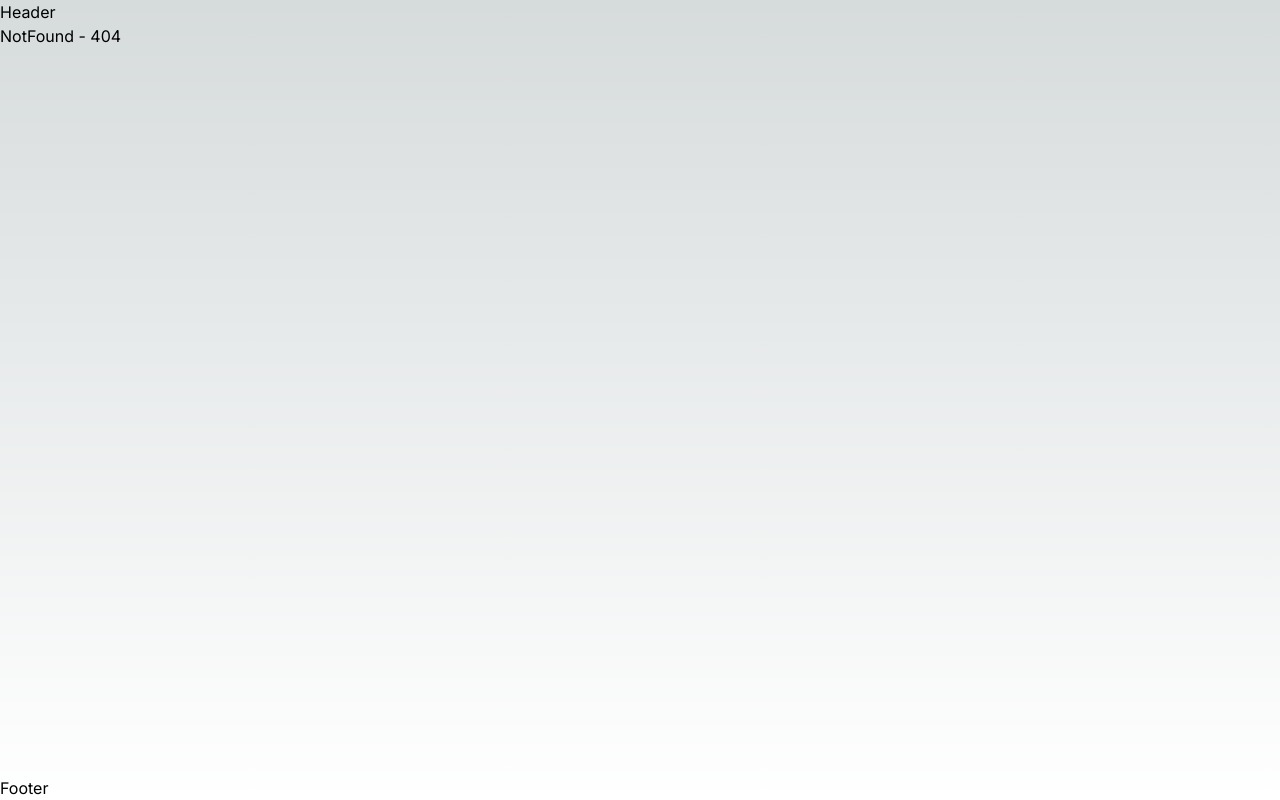
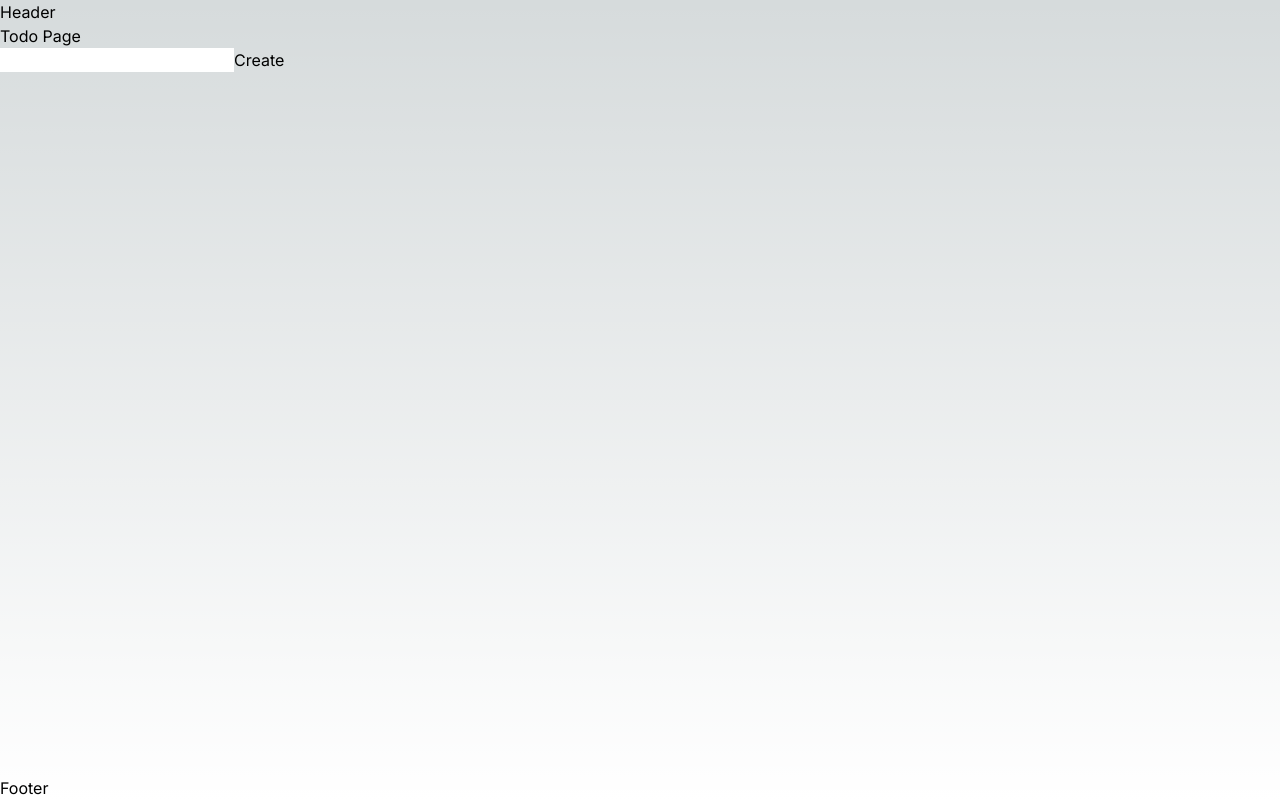
Before and after one commit to MatheusMacedoDev/modern-frontend-technologies-practice, a Next.js app in the folder my-app/: page /todo in a window 1280 px wide. Before the commit this address had no page. Built offline with nearby package versions, Linux system fonts and the light colour scheme.

Commit message:
Creating a simple todo example

```diff
--- /dev/null
+++ b/my-app/src/app/todo/page.tsx
@@ -0,0 +1,33 @@
+'use client';
+
+import { useState } from 'react';
+
+export default function TodoPage() {
+    const [tasks, setTasks] = useState<string[]>([]);
+
+    const [newTask, setNewTask] = useState<string>('');
+
+    function addTask() {
+        setTasks(() => [...tasks, newTask]);
+        setNewTask('');
+    }
+
+    return (
+        <div>
+            <h1>Todo Page</h1>
+            <ul>
+                {tasks.map((task) => (
+                    <li key={Math.random()}>{task}</li>
+                ))}
+            </ul>
+            <input
+                type="text"
+                value={newTask}
+                onChange={(event) => setNewTask(event.target.value)}
+            />
+            <button type="button" onClick={addTask}>
+                Create
+            </button>
+        </div>
+    );
+}
```
